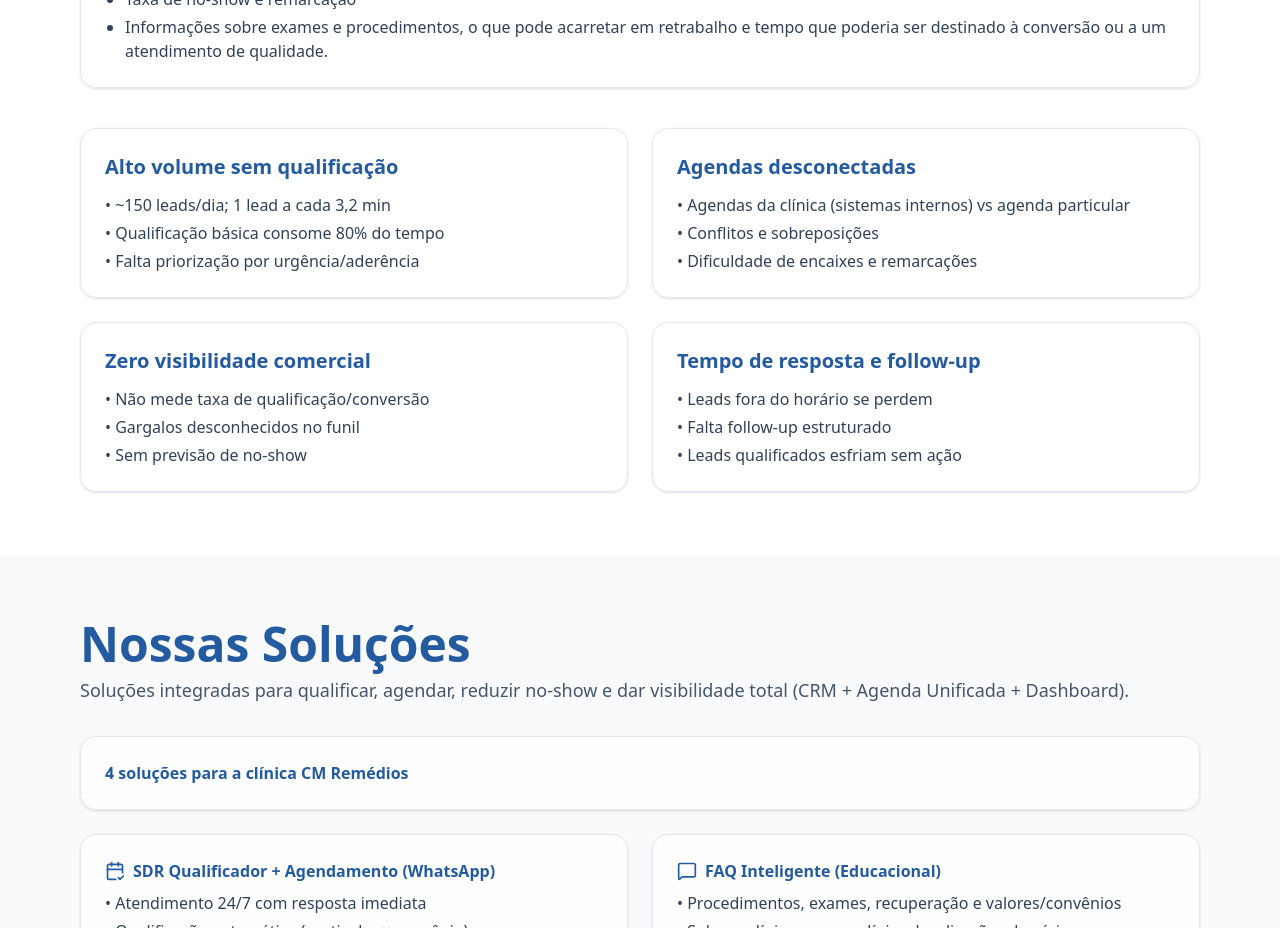
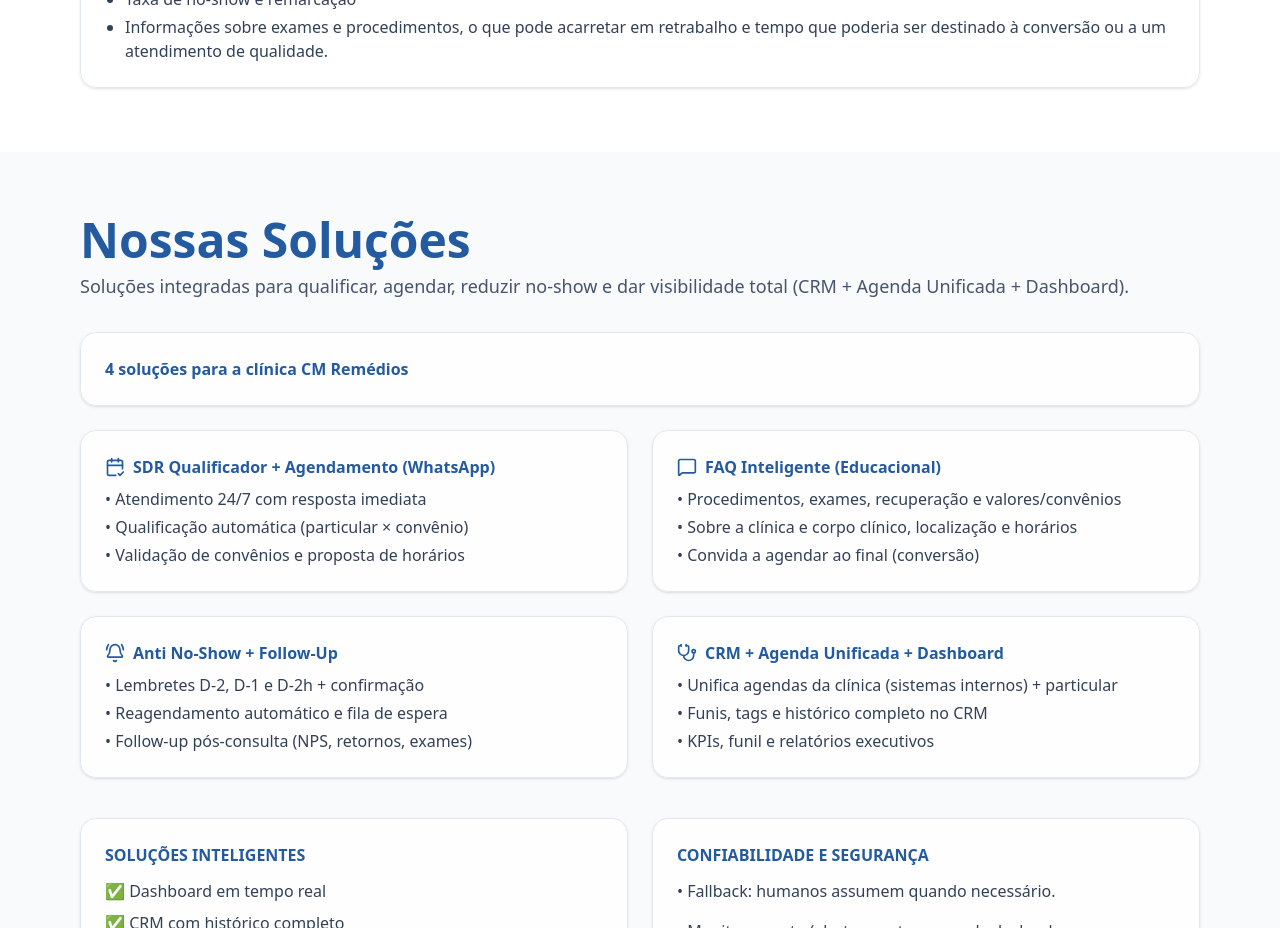
Before and after one commit to mateusolintof/proposta_cm.remedios, a Next.js app: page / in a window 1280 px wide. Shown: the part 2180-3108 px from the top of the page. Built offline with nearby package versions, Linux system fonts and the light colour scheme.

Commit message:
chore(desafio): remover cartões antigos (alto volume, agendas, visibilidade, tempo de resposta)

```diff
--- a/src/app/page.tsx
+++ b/src/app/page.tsx
@@ -156,40 +156,7 @@
             </div>
           </div>
 
-          <div className="mt-10 grid md:grid-cols-2 gap-6">
-            <div className="card">
-              <h3 className="text-xl font-semibold text-prime">Alto volume sem qualificação</h3>
-              <ul className="mt-3 space-y-1 text-slate-700">
-                <li>• ~150 leads/dia; 1 lead a cada 3,2 min</li>
-                <li>• Qualificação básica consome 80% do tempo</li>
-                <li>• Falta priorização por urgência/aderência</li>
-              </ul>
-            </div>
-            <div className="card">
-              <h3 className="text-xl font-semibold text-prime">Agendas desconectadas</h3>
-              <ul className="mt-3 space-y-1 text-slate-700">
-                <li>• Agendas da clínica (sistemas internos) vs agenda particular</li>
-                <li>• Conflitos e sobreposições</li>
-                <li>• Dificuldade de encaixes e remarcações</li>
-              </ul>
-            </div>
-            <div className="card">
-              <h3 className="text-xl font-semibold text-prime">Zero visibilidade comercial</h3>
-              <ul className="mt-3 space-y-1 text-slate-700">
-                <li>• Não mede taxa de qualificação/conversão</li>
-                <li>• Gargalos desconhecidos no funil</li>
-                <li>• Sem previsão de no-show</li>
-              </ul>
-            </div>
-            <div className="card">
-              <h3 className="text-xl font-semibold text-prime">Tempo de resposta e follow-up</h3>
-              <ul className="mt-3 space-y-1 text-slate-700">
-                <li>• Leads fora do horário se perdem</li>
-                <li>• Falta follow-up estruturado</li>
-                <li>• Leads qualificados esfriam sem ação</li>
-              </ul>
-            </div>
-          </div>
+          {/* Cards antigos removidos conforme solicitação */}
         </div>
       </section>
 
```
